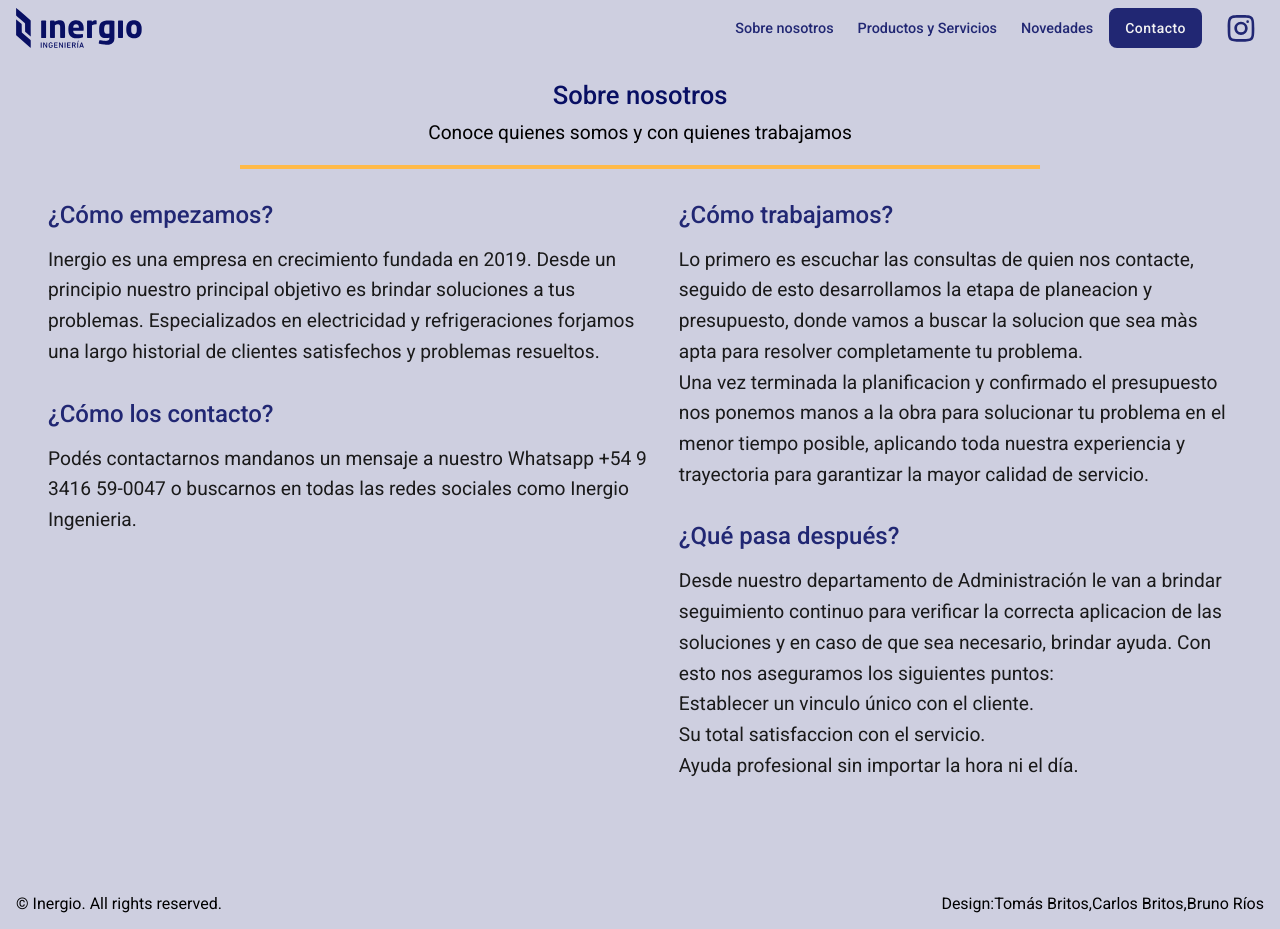
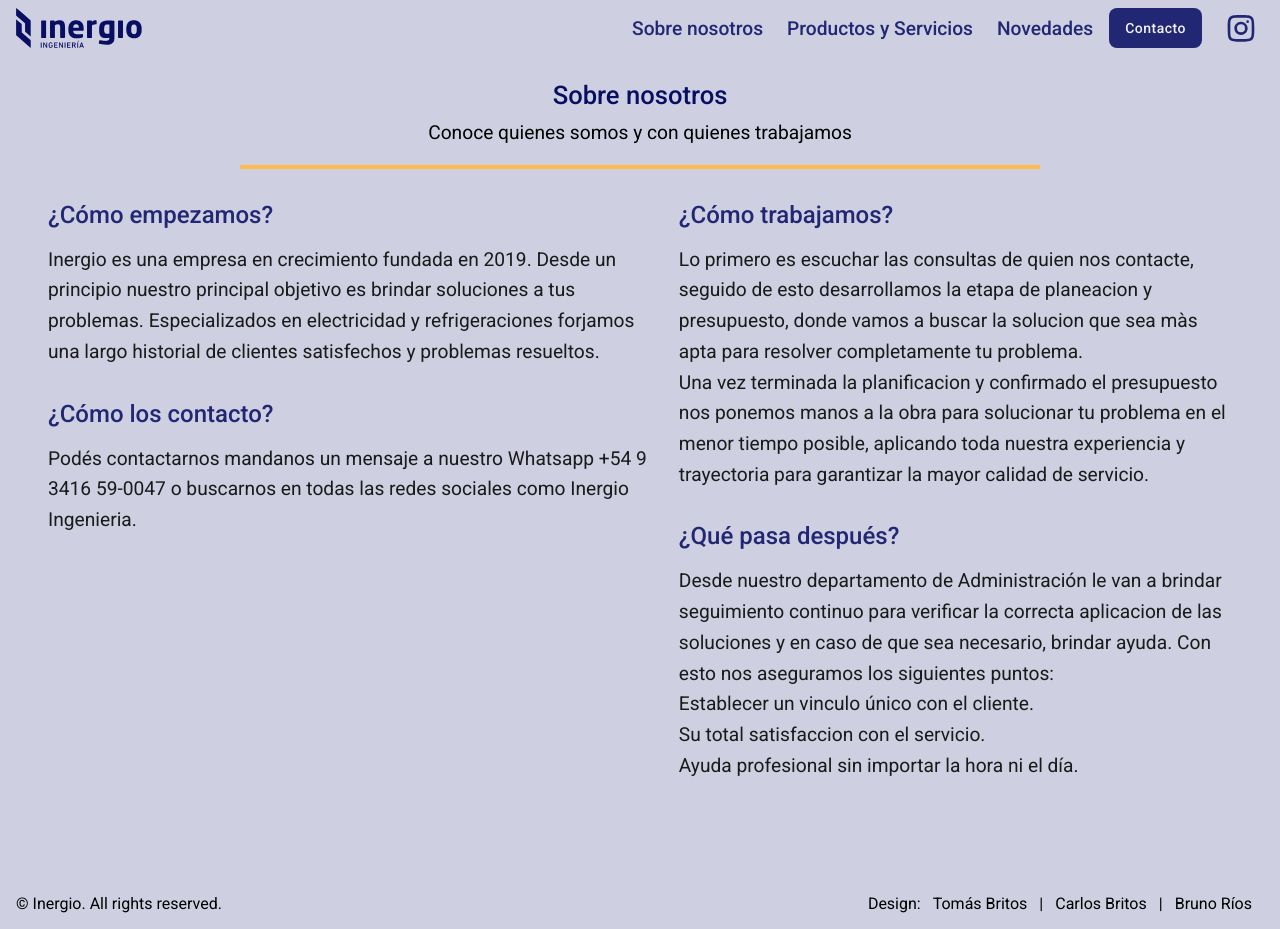
Before and after one commit to Inergio/inergio-reactjs, a React (Create React App) app: page /sobre-nosotros in a window 1280 px wide. Built offline with nearby package versions, Linux system fonts and the light colour scheme.

Commit message:
fix links and add animations

```diff
--- a/src/components/Footer.jsx
+++ b/src/components/Footer.jsx
@@ -8,8 +8,8 @@ function Footer() {
       </div>
       <div className="creators">
         Design:
-        <a href="https://www.linkedin.com/in/tomas-britos/" target="_blank">Tomás Britos</a>,
-        <a href="https://www.linkedin.com/in/carlos-britos-398aa620a/" target="_blank">Carlos Britos</a>,
+        <a href="https://www.linkedin.com/in/tomas-britos/" target="_blank">Tomás Britos</a>|
+        <a href="https://www.linkedin.com/in/carlos-britos-398aa620a/" target="_blank">Carlos Britos</a>|
         <a href="https://www.linkedin.com/in/bruno-rios-arg/" target="_blank">Bruno Ríos</a>
       </div>
     </footer>
--- a/src/components/NavDesktop.jsx
+++ b/src/components/NavDesktop.jsx
@@ -15,7 +15,7 @@ function NavDesktop() {
       <Link className="item" to="/novedades">
         Novedades
       </Link>
-      <Link className="c-btn c-btn-contained-primary not-pill" to="/contacto">
+      <Link className="c-btn c-btn-contained-primary not-pill"  to="https://wa.me/c/5493416590047">
         Contacto
       </Link>
       <Link className="c-btn c-btn-text-secondary not-pill" to="https://www.instagram.com/inergio.ingenieria/?hl=es-la" target="_blank" rel="noreferrer">
--- a/src/components/UsNetworks.jsx
+++ b/src/components/UsNetworks.jsx
@@ -20,7 +20,7 @@ function UsNetworks() {
     },
     {
       src : whatsappLogo,
-      link : "https://www.facebook.com/profile.php?id=100084586784225",
+      link : "https://wa.me/c/5493416590047",
     },
   ]
 
--- a/src/scss/components/_header.scss
+++ b/src/scss/components/_header.scss
@@ -7,9 +7,9 @@
 
 	&__wrapper {
 		display: flex;
-    align-items: center;
-    justify-content: space-between;
-    padding: 0.5rem 0;
+		align-items: center;
+		justify-content: space-between;
+		padding: 0.5rem 0;
 		margin: auto;
 	}
 
@@ -28,17 +28,17 @@
 	}
 
 	&-nav {
-
 		display: flex;
 		align-items: center;
-    gap: .5rem;
-    padding-right: .5rem;
+		gap: .5rem;
+		padding-right: .5rem;
 		font-size: .9rem;
 
 		.item {
 			padding: .5rem;
 			color: var(--secondary);
 			font-weight: 500;
+			font-size: 1.2rem;
 		}
 
 		.icon-svg {
--- a/src/scss/views/_home.scss
+++ b/src/scss/views/_home.scss
@@ -215,13 +215,30 @@ body {
       &__grid {
         margin: 2rem auto 0;
         display: grid;
-        grid-template-columns: repeat(auto-fill, minmax(0, 328px));
+        grid-template-columns: repeat(1, minmax(0, 350px));
         gap: 1.5rem;
         justify-content: center;
         max-width: 1350px;
+        padding: 0 1.5rem;
+
+        .card {
+          transition: all 0.2s ease-in-out;
+
+          &:hover {
+            box-shadow: 0px 1px 3px rgba(0, 0, 0, 0.12), 0px 1px 2px rgba(0, 0, 0, 0.24);
+            transform: translateY(-1px);
+          }
+        }
+
+        @media (min-width: 576px) {
+          grid-template-columns: repeat(2, minmax(0, 328px));
+          padding: 0 1rem;
+        }
 
         @media (min-width: 768px) {
+          grid-template-columns: repeat(auto-fill, minmax(0, 350px));
           margin-top: 4rem;
+          padding: 0;
         }
       }
     }
@@ -259,6 +276,12 @@ body {
             object-position: center center;
             height: 100%;
             border-radius: 50%;
+            transition: all 0.2s ease-in-out;
+
+            &:hover {
+              box-shadow: 0px 1px 3px rgba(0, 0, 0, 0.12), 0px 1px 2px rgba(0, 0, 0, 0.24);
+              transform: translateY(-1px);
+            }
           }
         }
       }
@@ -306,3 +329,20 @@ body {
     padding: 1rem 0;
   }
 }
+
+.creators {
+  a {
+    font-size: 1rem;
+    padding: 0.25rem 0.5rem;
+    margin: 0 .25rem;
+    border-radius: 50rem;
+    opacity: 1;
+    transition: all .3s ease-in-out;
+
+    &:hover {
+      opacity: .8;
+      color: var(--deep-koamaru-950);
+      background: var(--deep-koamaru-300);
+    }
+  }
+}
```
